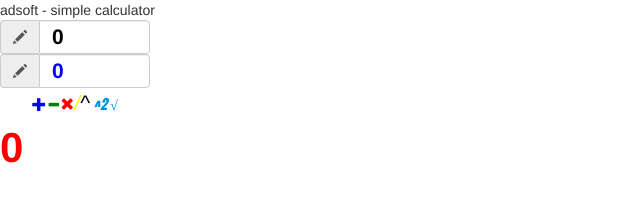
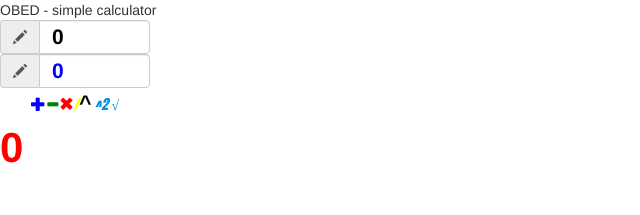
Before and after one commit to obedhipolito/testing-calculator_v2, an Angular app: page / in a window 1280 px wide. Shown: the top 215 px of the page, without its empty margins (0-640 px from the left). Built offline with nearby package versions, Linux system fonts and the light colour scheme.

Commit message:
subiendo develop vf

```diff
--- a/src/app/app.component.html
+++ b/src/app/app.component.html
@@ -1,2 +1,2 @@
-adsoft - simple calculator
+OBED - simple calculator
 <app-ui></app-ui>
--- a/src/app/ui/ui.component.css
+++ b/src/app/ui/ui.component.css
@@ -27,26 +27,31 @@
 
 .addition-button {
     cursor: pointer;
+    font-weight: bold;
     color: blue;
 }
 .substraction-button {
     cursor: pointer;
     color: green;
+    font-weight: bold;
 }
 
 .multiplication-button {
     cursor: pointer;
+    font-weight: bold;
     color: red;
 }
 
 .division-button {
     cursor: pointer;
-    font-size: 1.5em;
+    font-family: Impact;
+    font-weight: bold;
     color: yellow;
 }
 
 .exp-button {
     font-size: 1.5em;
+    font-weight: bold;
     cursor: pointer;
     color: black;
 }
```
